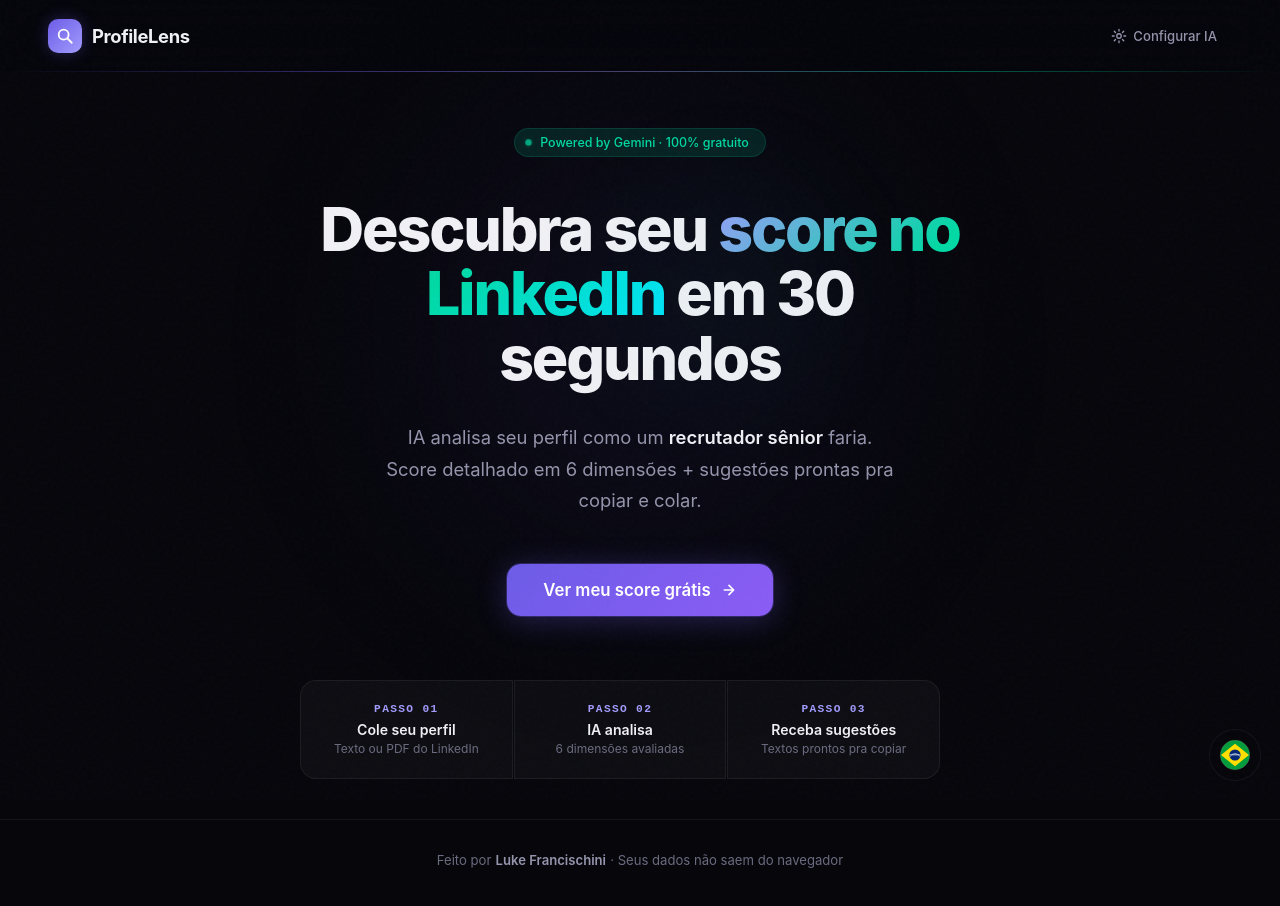
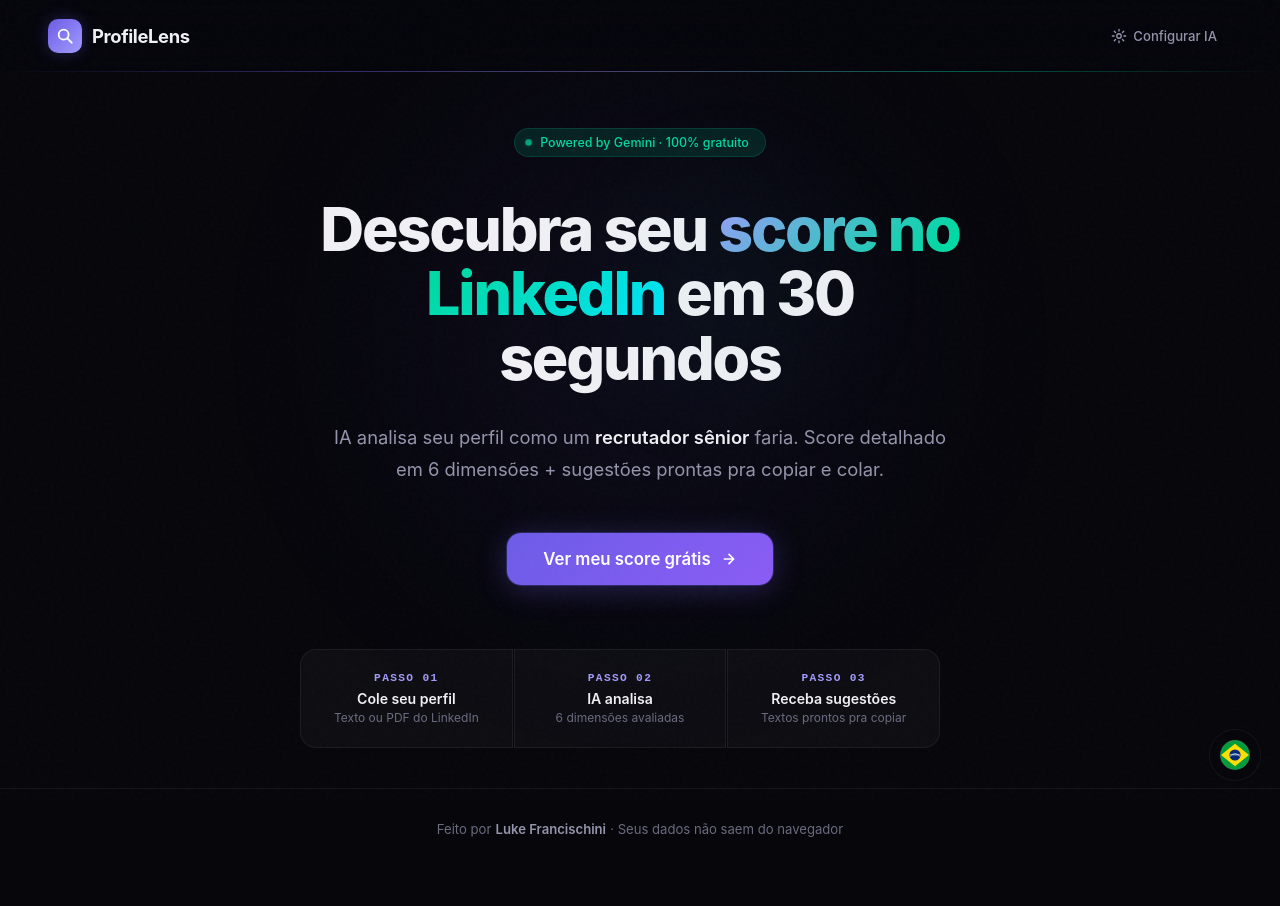
Before and after one commit to Kear07/profilelens, a React (Vite) app: page / in a window 1280 px wide. After the commit the page ends 877 px from the top, so only its background shows below. Built offline with nearby package versions, Linux system fonts and the light colour scheme; no server answers.

Commit message:
fix: titulo e subtitle em 2 linhas (max-width alargado)

```diff
--- a/src/App.css
+++ b/src/App.css
@@ -230,7 +230,7 @@
 .hero-title {
   font-size: clamp(2.4rem, 5.5vw, 3.8rem); font-weight: 800;
   line-height: 1.06; letter-spacing: -0.035em;
-  max-width: 700px; margin: 0 auto;
+  max-width: 820px; margin: 0 auto;
   position: relative;
 }
 .hero-title-gradient {
@@ -241,7 +241,7 @@
 
 .hero-sub {
   font-size: clamp(0.95rem, 1.8vw, 1.15rem); color: var(--text-secondary);
-  max-width: 520px; margin: 2rem auto 0; line-height: 1.7; font-weight: 400;
+  max-width: 620px; margin: 2rem auto 0; line-height: 1.7; font-weight: 400;
   position: relative;
 }
 .hero-sub strong { color: var(--text); font-weight: 600; }
```
